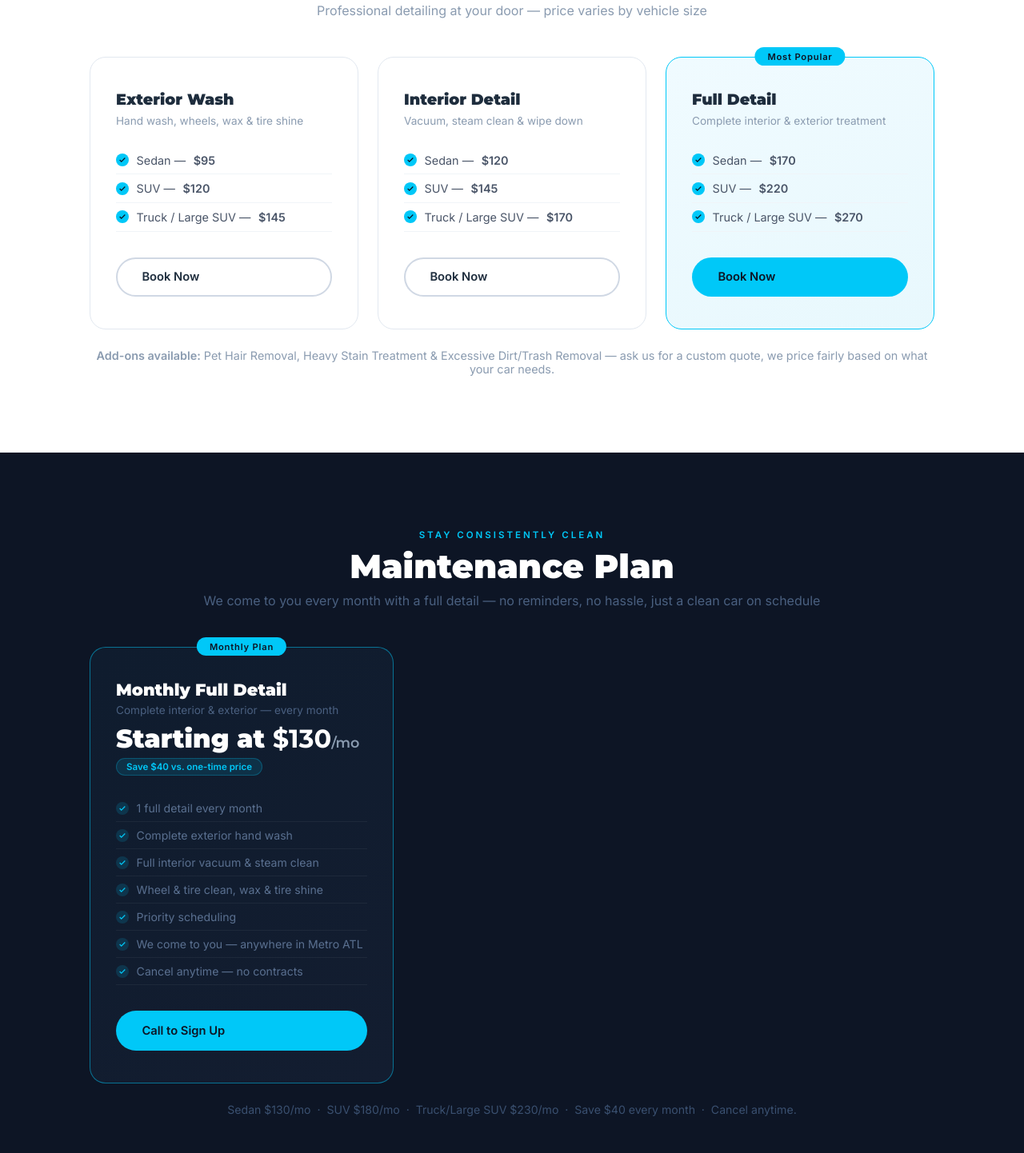
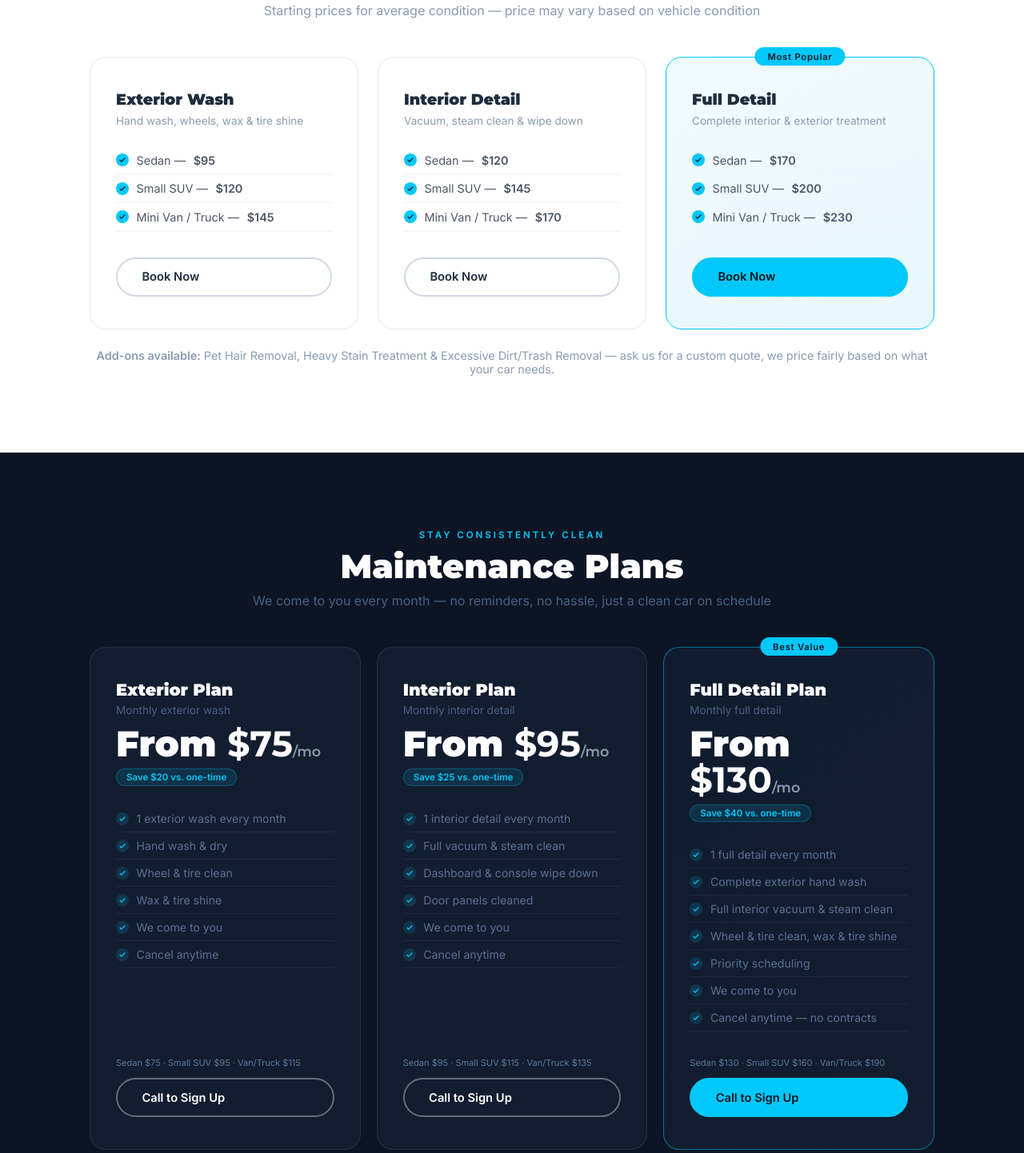
Before and after one commit to glossandgodetaling-coder/gloss-and-go, a plain HTML site: page index.html in a window 1280 px wide. Shown: the part 2675-4117 px from the top of the page at 80% size. Drawn offline with Linux system fonts and the light colour scheme.

Commit message:
Update index.html

```diff
--- a/index.html
+++ b/index.html
@@ -168,7 +168,7 @@
     <div class="container">
       <p class="eyebrow">Transparent Pricing</p>
       <h2>Simple Packages</h2>
-      <p class="sub">Professional detailing at your door — price varies by vehicle size</p>
+      <p class="sub">Starting prices for average condition — price may vary based on vehicle condition</p>
       <div class="pricing-grid">
         <div class="pkg-card">
           <div class="pkg-header">
@@ -177,8 +177,8 @@
           </div>
           <ul class="pkg-features">
             <li>Sedan &mdash; <strong>$95</strong></li>
-            <li>SUV &mdash; <strong>$120</strong></li>
-            <li>Truck / Large SUV &mdash; <strong>$145</strong></li>
+            <li>Small SUV &mdash; <strong>$120</strong></li>
+            <li>Mini Van / Truck &mdash; <strong>$145</strong></li>
           </ul>
           <a href="tel:4047963414" class="btn btn-outline-dark">Book Now</a>
         </div>
@@ -189,8 +189,8 @@
           </div>
           <ul class="pkg-features">
             <li>Sedan &mdash; <strong>$120</strong></li>
-            <li>SUV &mdash; <strong>$145</strong></li>
-            <li>Truck / Large SUV &mdash; <strong>$170</strong></li>
+            <li>Small SUV &mdash; <strong>$145</strong></li>
+            <li>Mini Van / Truck &mdash; <strong>$170</strong></li>
           </ul>
           <a href="tel:4047963414" class="btn btn-outline-dark">Book Now</a>
         </div>
@@ -202,8 +202,8 @@
           </div>
           <ul class="pkg-features">
             <li>Sedan &mdash; <strong>$170</strong></li>
-            <li>SUV &mdash; <strong>$220</strong></li>
-            <li>Truck / Large SUV &mdash; <strong>$270</strong></li>
+            <li>Small SUV &mdash; <strong>$200</strong></li>
+            <li>Mini Van / Truck &mdash; <strong>$230</strong></li>
           </ul>
           <a href="tel:4047963414" class="btn btn-primary">Book Now</a>
         </div>
@@ -220,16 +220,55 @@
   <section id="maintenance" class="membership-section">
     <div class="container">
       <p class="eyebrow light">Stay Consistently Clean</p>
-      <h2 class="light">Maintenance Plan</h2>
-      <p class="sub light">We come to you every month with a full detail — no reminders, no hassle, just a clean car on schedule</p>
-      <div class="membership-grid" style="justify-content:center;">
-        <div class="mem-card mem-featured" style="max-width:380px;">
-          <div class="mem-badge">Monthly Plan</div>
+      <h2 class="light">Maintenance Plans</h2>
+      <p class="sub light">We come to you every month — no reminders, no hassle, just a clean car on schedule</p>
+      <div class="membership-grid" style="justify-content:center;display:grid;grid-template-columns:repeat(auto-fit,minmax(280px,1fr));gap:20px;">
+
+        <div class="mem-card">
           <div class="mem-header">
-            <h3>Monthly Full Detail</h3>
-            <p class="mem-desc">Complete interior &amp; exterior — every month</p>
-            <div class="mem-price" style="font-size:2rem;">Starting at <strong>$130</strong><span>/mo</span></div>
-            <div class="mem-savings">Save $40 vs. one-time price</div>
+            <h3>Exterior Plan</h3>
+            <p class="mem-desc">Monthly exterior wash</p>
+            <div class="mem-price">From <strong>$75</strong><span>/mo</span></div>
+            <div class="mem-savings">Save $20 vs. one-time</div>
+          </div>
+          <ul class="mem-features">
+            <li>1 exterior wash every month</li>
+            <li>Hand wash &amp; dry</li>
+            <li>Wheel &amp; tire clean</li>
+            <li>Wax &amp; tire shine</li>
+            <li>We come to you</li>
+            <li>Cancel anytime</li>
+          </ul>
+          <p style="font-size:11px;color:#5a7a96;margin-bottom:12px;">Sedan $75 · Small SUV $95 · Van/Truck $115</p>
+          <a href="tel:4047963414" class="btn btn-ghost">Call to Sign Up</a>
+        </div>
+
+        <div class="mem-card">
+          <div class="mem-header">
+            <h3>Interior Plan</h3>
+            <p class="mem-desc">Monthly interior detail</p>
+            <div class="mem-price">From <strong>$95</strong><span>/mo</span></div>
+            <div class="mem-savings">Save $25 vs. one-time</div>
+          </div>
+          <ul class="mem-features">
+            <li>1 interior detail every month</li>
+            <li>Full vacuum &amp; steam clean</li>
+            <li>Dashboard &amp; console wipe down</li>
+            <li>Door panels cleaned</li>
+            <li>We come to you</li>
+            <li>Cancel anytime</li>
+          </ul>
+          <p style="font-size:11px;color:#5a7a96;margin-bottom:12px;">Sedan $95 · Small SUV $115 · Van/Truck $135</p>
+          <a href="tel:4047963414" class="btn btn-ghost">Call to Sign Up</a>
+        </div>
+
+        <div class="mem-card mem-featured">
+          <div class="mem-badge">Best Value</div>
+          <div class="mem-header">
+            <h3>Full Detail Plan</h3>
+            <p class="mem-desc">Monthly full detail</p>
+            <div class="mem-price">From <strong>$130</strong><span>/mo</span></div>
+            <div class="mem-savings">Save $40 vs. one-time</div>
           </div>
           <ul class="mem-features">
             <li>1 full detail every month</li>
@@ -237,13 +276,14 @@
             <li>Full interior vacuum &amp; steam clean</li>
             <li>Wheel &amp; tire clean, wax &amp; tire shine</li>
             <li>Priority scheduling</li>
-            <li>We come to you — anywhere in Metro ATL</li>
+            <li>We come to you</li>
             <li>Cancel anytime — no contracts</li>
           </ul>
+          <p style="font-size:11px;color:#5a7a96;margin-bottom:12px;">Sedan $130 · Small SUV $160 · Van/Truck $190</p>
           <a href="tel:4047963414" class="btn btn-primary">Call to Sign Up</a>
         </div>
+
       </div>
-      <p class="mem-note">Sedan $130/mo &nbsp;·&nbsp; SUV $180/mo &nbsp;·&nbsp; Truck/Large SUV $230/mo &nbsp;·&nbsp; Save $40 every month &nbsp;·&nbsp; Cancel anytime.</p>
     </div>
   </section>
 
@@ -253,26 +293,19 @@
       <p class="eyebrow light">Real Results</p>
       <h2 class="light">Our Work</h2>
       <p class="sub light">Every car we touch gets the full Gloss &amp; Go treatment</p>
-      <div style="display:grid;grid-template-columns:repeat(3,1fr);gap:20px;margin-top:2rem;">
+      <div style="display:grid;grid-template-columns:repeat(auto-fit,minmax(400px,1fr));gap:24px;margin-top:2rem;">
         <div style="border-radius:12px;overflow:hidden;border:1px solid rgba(0,200,248,0.15);">
-          <img src="https://i.imgur.com/E3sD5Aj.jpeg" alt="Mustang exterior after detail" style="width:100%;height:500px;object-fit:cover;display:block;" />
-          <div style="padding:14px 18px;background:#0d1525;">
-            <p style="color:#00c8f8;font-size:11px;font-weight:700;letter-spacing:2px;text-transform:uppercase;">Exterior Detail</p>
+          <img src="https://i.imgur.com/7p1at8d.jpeg" alt="Finished exterior detail" style="width:100%;height:600px;object-fit:cover;object-position:center;display:block;" />
+          <div style="padding:16px 20px;background:#0d1525;">
+            <p style="color:#00c8f8;font-size:11px;font-weight:700;letter-spacing:2px;text-transform:uppercase;">Exterior Detail — Finished</p>
             <p style="color:#8a9ab8;font-size:13px;margin-top:4px;">Ford Mustang GT — Full exterior hand wash, wax &amp; tire shine</p>
           </div>
         </div>
         <div style="border-radius:12px;overflow:hidden;border:1px solid rgba(0,200,248,0.15);">
-          <img src="https://i.imgur.com/HgdMXrX.jpeg" alt="Mustang interior after detail" style="width:100%;height:500px;object-fit:cover;display:block;" />
-          <div style="padding:14px 18px;background:#0d1525;">
-            <p style="color:#00c8f8;font-size:11px;font-weight:700;letter-spacing:2px;text-transform:uppercase;">Interior Detail</p>
+          <img src="https://i.imgur.com/8cXuifv.jpeg" alt="Finished interior detail" style="width:100%;height:600px;object-fit:cover;object-position:center;display:block;" />
+          <div style="padding:16px 20px;background:#0d1525;">
+            <p style="color:#00c8f8;font-size:11px;font-weight:700;letter-spacing:2px;text-transform:uppercase;">Interior Detail — Finished</p>
             <p style="color:#8a9ab8;font-size:13px;margin-top:4px;">Ford Mustang GT — Full interior vacuum, steam clean &amp; wipe down</p>
-          </div>
-        </div>
-        <div style="border-radius:12px;overflow:hidden;border:1px solid rgba(0,200,248,0.15);">
-          <img src="https://i.imgur.com/KVIeDY7.jpeg" alt="Car being washed with foam" style="width:100%;height:500px;object-fit:cover;display:block;" />
-          <div style="padding:14px 18px;background:#0d1525;">
-            <p style="color:#00c8f8;font-size:11px;font-weight:700;letter-spacing:2px;text-transform:uppercase;">In Progress</p>
-            <p style="color:#8a9ab8;font-size:13px;margin-top:4px;">Ford Mustang GT — Foam wash treatment in your driveway</p>
           </div>
         </div>
       </div>
@@ -345,8 +378,8 @@
             <select id="vehicle" name="vehicle" required>
               <option value="" disabled selected>Select your vehicle</option>
               <option>Sedan / Coupe</option>
-              <option>SUV / Truck</option>
-              <option>Large SUV / Van</option>
+              <option>Small SUV</option>
+              <option>Mini Van / Truck</option>
             </select>
           </div>
         </div>
@@ -360,6 +393,8 @@
               <option>Full Detail</option>
               <option>Full Detail + Headlight Restoration</option>
               <option>Full Detail + Stain Removal</option>
+              <option>Maintenance Plan - Exterior Only</option>
+              <option>Maintenance Plan - Interior Only</option>
               <option>Maintenance Plan - Monthly Full Detail</option>
             </select>
           </div>
```
